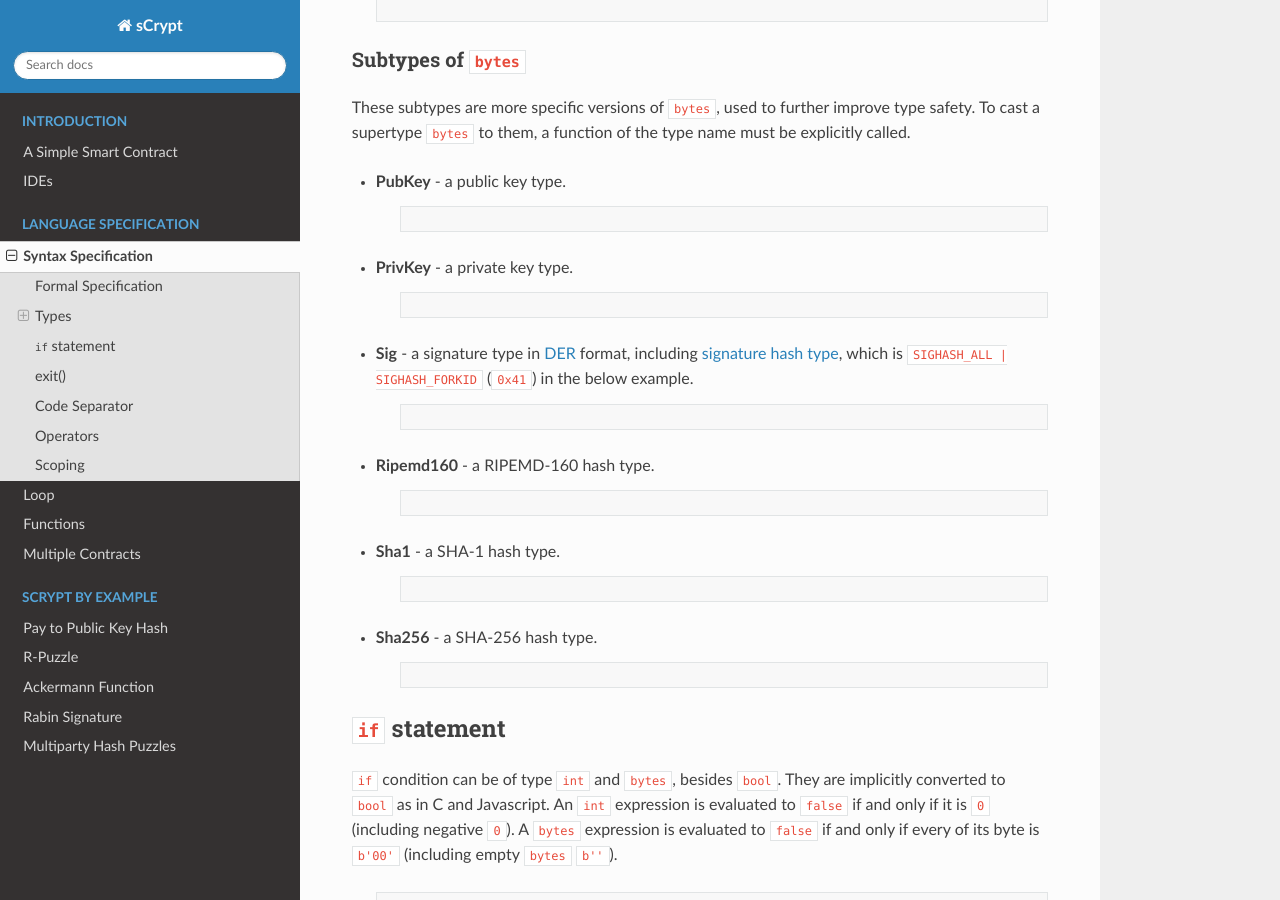
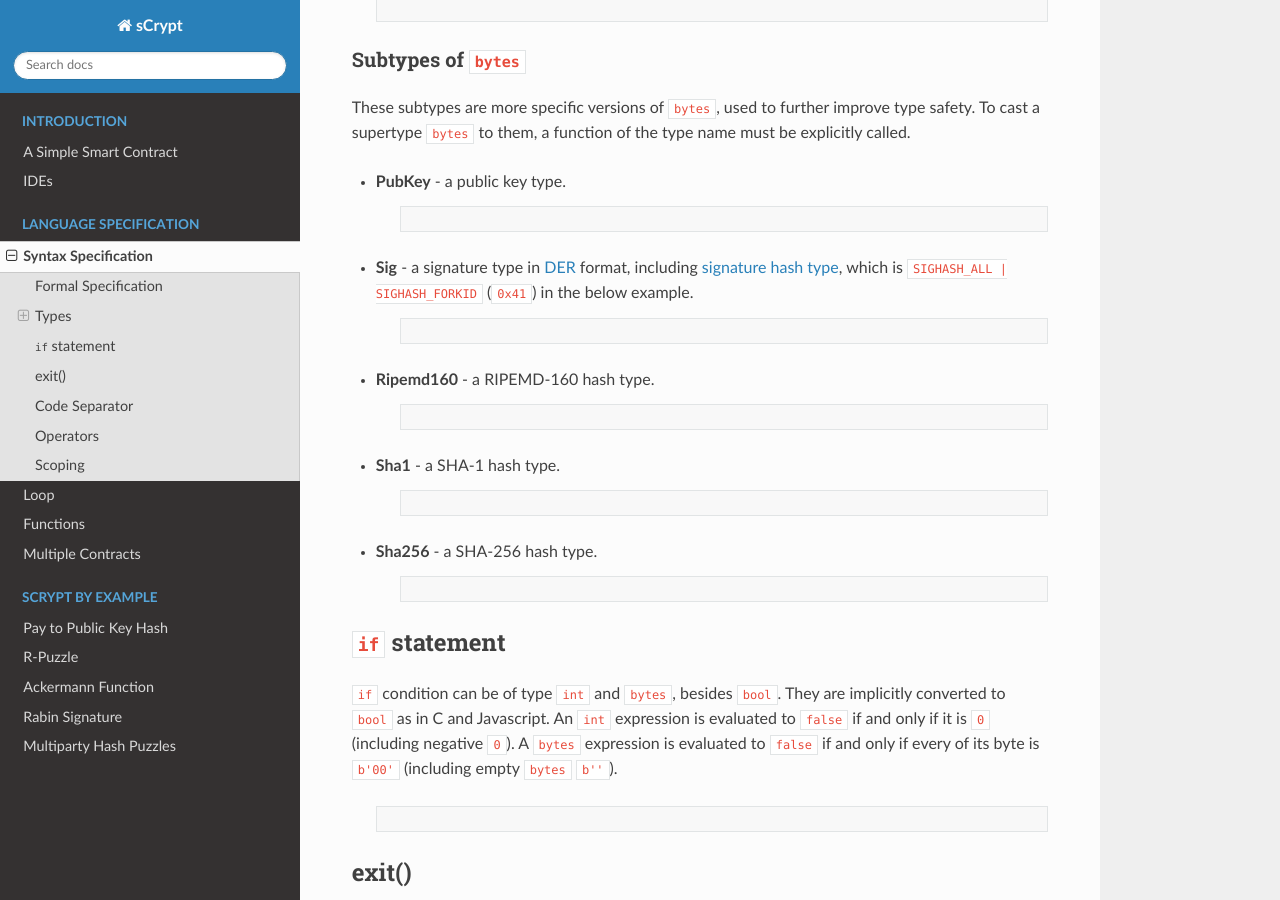
Before and after one commit to sCrypt-Inc/specification, a Sphinx documentation site: the page built from docs/syntax.rst, in a window 1280 px wide and 900 px high, scrolled down 1402 px. Built offline with Sphinx 7.4.7 and the Read the Docs theme 2.0.0, drawn with Linux system fonts in a browser that asks for light colours.

Commit message:
remove PrivKey type since it's not a bytes, but an integer

```diff
--- a/docs/syntax.rst
+++ b/docs/syntax.rst
@@ -85,12 +85,6 @@ To cast a supertype ``bytes`` to them, a function of the type name must be expli
     .. code-block:: solidity
 
         PubKey pubKey = PubKey(b'0200112233445566778899aabbccddeeffffeeddccbbaa99887766554433221100');
-
-* **PrivKey** - a private key type.
-
-    .. code-block:: solidity
-
-        PrivKey privKey = PrivKey(b'00112233445566778899aabbccddeeffffeeddccbbaa99887766554433221100');
 
 * **Sig** - a signature type in `DER <https://docs.moneybutton.com/docs/bsv-signature.html>`_ format, including `signature hash type <https://github.com/libbitcoin/libbitcoin-system/wiki/Sighash-and-TX-Signing>`_, which is ``SIGHASH_ALL | SIGHASH_FORKID`` (``0x41``) in the below example.
 
```
